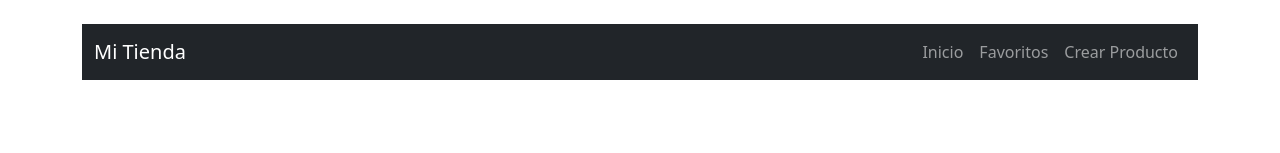
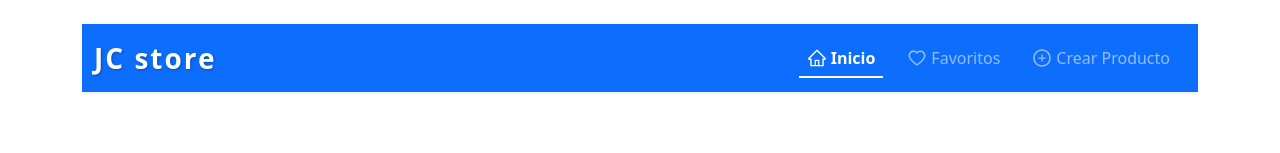
Before and after one commit to Alexander-Ajalla/PV-TP-Integrador-Grupo09, a React (Vite) app: page / in a window 1280 px wide. Shown: the top 153 px of the page. Built offline with nearby package versions, Linux system fonts and the light colour scheme; no server answers; grey boxes are pictures that could not be loaded.

Commit message:
Mejorando estilo Navbar

```diff
--- a/package.json
+++ b/package.json
@@ -15,6 +15,7 @@
     "bootstrap-icons": "^1.13.1",
     "react": "^19.1.0",
     "react-dom": "^19.1.0",
+    "react-icons": "^5.5.0",
     "react-redux": "^9.2.0",
     "react-router-dom": "^7.6.2"
   },
--- a/src/App.jsx
+++ b/src/App.jsx
@@ -1,8 +1,9 @@
 import { BrowserRouter, Route, Routes } from "react-router-dom";
-// import NavBar from './components/NavBar.jsx';
+import Navbar from "./components/Navbar.jsx";
 import Home from "./views/Home.jsx";
 import Favorites from './views/Favorites.jsx';
-
+import 'bootstrap/dist/css/bootstrap.min.css';
+import 'bootstrap/dist/js/bootstrap.bundle.min.js';
 // import ProductDetails from './views/ProductDetails.jsx';
 // import ProductForm from './views/ProductForm.jsx';
 // import About from './views/About.jsx';
--- a/src/components/NavBar.jsx
+++ b/src/components/NavBar.jsx
@@ -1,25 +1,62 @@
 import React from 'react';
-import { Link } from 'react-router-dom';
+import { NavLink } from 'react-router-dom';
+import { AiOutlineHome, AiOutlineHeart, AiOutlinePlusCircle } from 'react-icons/ai';
+import '../css/NavBar.css';
 
 const Navbar = () => {
   return (
-    <nav className="navbar navbar-expand-lg navbar-dark bg-dark">
+    <nav className="navbar navbar-expand-lg navbar-dark bg-primary shadow-sm sticky-top">
       <div className="container">
-        <Link className="navbar-brand" to="/">Mi Tienda</Link>
-        <button className="navbar-toggler" type="button" data-bs-toggle="collapse" data-bs-target="#navbarNav">
+        <NavLink className="navbar-brand fw-bold fs-3" to="/">
+          JC store
+        </NavLink>
+        <button
+          className="navbar-toggler"
+          type="button"
+          data-bs-toggle="collapse"
+          data-bs-target="#navbarContent"
+          aria-controls="navbarContent"
+          aria-expanded="false"
+          aria-label="Toggle navigation"
+        >
           <span className="navbar-toggler-icon"></span>
         </button>
 
-        <div className="collapse navbar-collapse" id="navbarNav">
-          <ul className="navbar-nav ms-auto">
-            <li className="nav-item">
-              <Link className="nav-link" to="/">Inicio</Link>
+        <div className="collapse navbar-collapse" id="navbarContent">
+          <ul className="navbar-nav ms-auto mb-2 mb-lg-0">
+            <li className="nav-item mx-2">
+              <NavLink
+                to="/"
+                className={({ isActive }) =>
+                  isActive ? 'nav-link active fw-semibold d-flex align-items-center' : 'nav-link d-flex align-items-center'
+                }
+                end
+              >
+                <AiOutlineHome className="me-1" size={20} />
+                Inicio
+              </NavLink>
             </li>
-            <li className="nav-item">
-              <Link className="nav-link" to="/favoritos">Favoritos</Link>
+            <li className="nav-item mx-2">
+              <NavLink
+                to="/favoritos"
+                className={({ isActive }) =>
+                  isActive ? 'nav-link active fw-semibold d-flex align-items-center' : 'nav-link d-flex align-items-center'
+                }
+              >
+                <AiOutlineHeart className="me-1" size={20} />
+                Favoritos
+              </NavLink>
             </li>
-            <li className="nav-item">
-              <Link className="nav-link" to="/crear">Crear Producto</Link>
+            <li className="nav-item mx-2">
+              <NavLink
+                to="/crear"
+                className={({ isActive }) =>
+                  isActive ? 'nav-link active fw-semibold d-flex align-items-center' : 'nav-link d-flex align-items-center'
+                }
+              >
+                <AiOutlinePlusCircle className="me-1" size={20} />
+                Crear Producto
+              </NavLink>
             </li>
           </ul>
         </div>
--- a/src/css/NavBar.css
+++ b/src/css/NavBar.css
@@ -0,0 +1,50 @@
+/* Navbar.css */
+
+.navbar {
+  box-shadow: 0 2px 8px rgba(0, 0, 0, 0.15);
+  position: sticky;
+  top: 0;
+  z-index: 1030; /* para que esté arriba */
+}
+
+.navbar-brand {
+  letter-spacing: 2px;
+  text-shadow: 1px 1px 3px rgba(0, 0, 0, 0.3);
+  transition: transform 0.3s ease;
+  cursor: pointer;
+}
+
+.navbar-brand:hover {
+  transform: scale(1.1);
+}
+
+.nav-link {
+  font-size: 1.1rem;
+  transition: color 0.3s ease;
+  position: relative;
+  cursor: pointer;
+}
+
+.nav-link::after {
+  content: '';
+  position: absolute;
+  width: 0%;
+  height: 2px;
+  bottom: 0;
+  left: 0;
+  background-color: #fff;
+  transition: width 0.3s ease;
+}
+
+.nav-link:hover::after,
+.nav-link.active::after {
+  width: 100%;
+}
+
+.nav-link:hover {
+  color: #ffe066;
+}
+
+.nav-link.active {
+  color: #ffd43b;
+}
--- a/src/views/Favorites.jsx
+++ b/src/views/Favorites.jsx
@@ -1,23 +1,30 @@
 import { useSelector } from "react-redux";
 import ProductCard from "../components/ProductCard";
+import Navbar from "../components/Navbar";
 
 const Favorites = () => {
   const favorites = useSelector((state) => state.products.favorites);
   const products = useSelector((state) => state.products.products);
-  const favoriteProducts = products.filter((product) => favorites.includes(product.id));
+  const favoriteProducts = products.filter((product) =>
+    favorites.includes(product.id)
+  );
 
   return (
     <>
-      <div>
-        <h1>Mis Favoritos</h1>
+      <Navbar /> {/* Agregamos el Navbar arriba */}
+      <div className="container mt-4">
+        <h1 className="mb-4"> Mis Favoritos</h1>
+
         {favoriteProducts.length === 0 ? (
-          <div>
-            <p>Aún no has agregado favoritos.</p>
+          <div className="alert alert-info text-center">
+            Aún no has agregado favoritos.
           </div>
         ) : (
           <div className="row">
             {favoriteProducts.map((product) => (
-              <ProductCard key={product.id} product={product} />
+              <div className="col-md-4 mb-4" key={product.id}>
+                <ProductCard product={product} />
+              </div>
             ))}
           </div>
         )}
```
Also changed, not shown: 1 other file (tests, documents, lock files or other folders).
